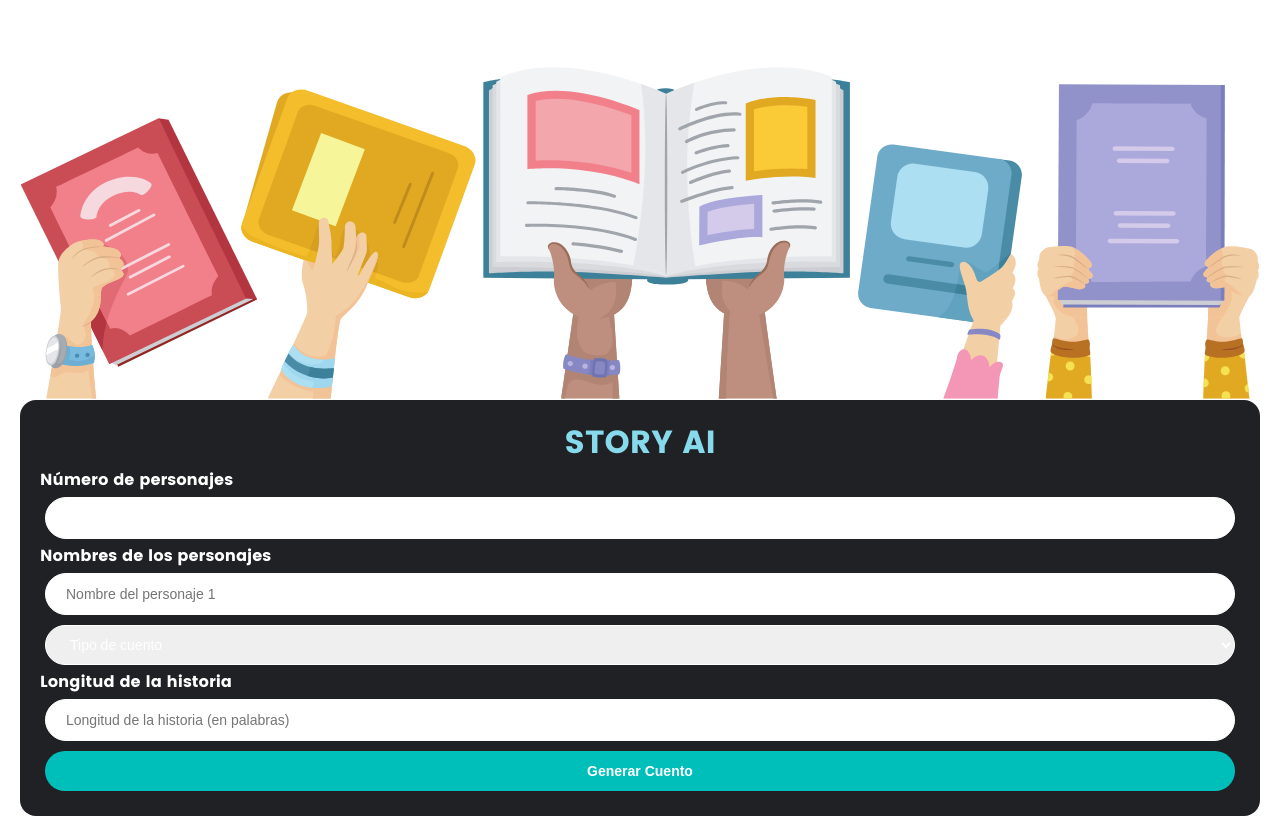
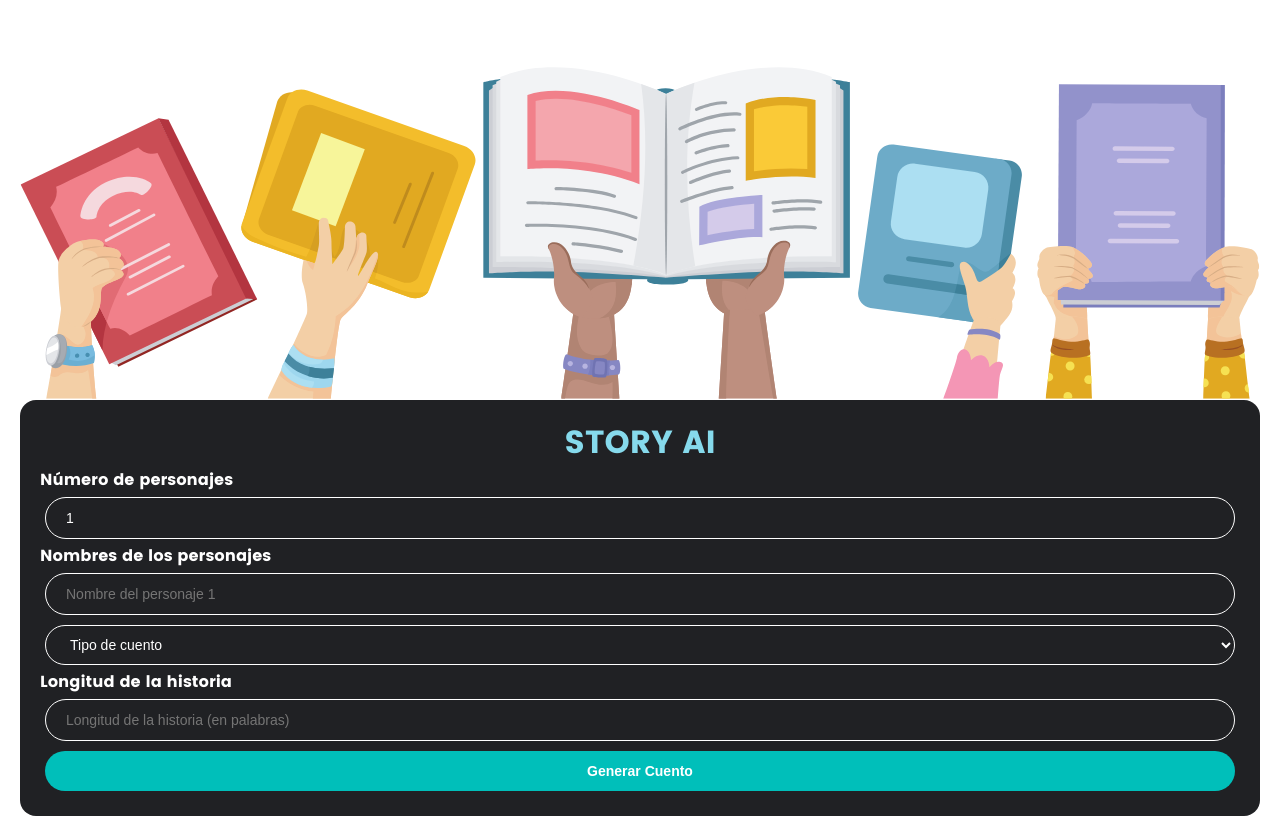
Before and after one commit to Kojimena/StoryTellingGPT, a React (Vite) app: page / in a window 1280 px wide. Built offline with nearby package versions, Linux system fonts and the light colour scheme; no server answers.

Commit message:
Update StoryForm.css

```diff
--- a/src/components/StoryForm/StoryForm.css
+++ b/src/components/StoryForm/StoryForm.css
@@ -24,6 +24,7 @@
   line-height: 2;
   color : #fff;
   padding: 0 20px;
+  background-color: #202124;
 }
 
 .story-form input:focus,
```
